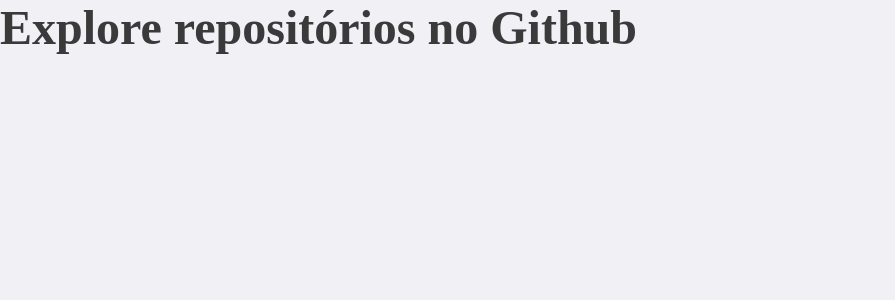
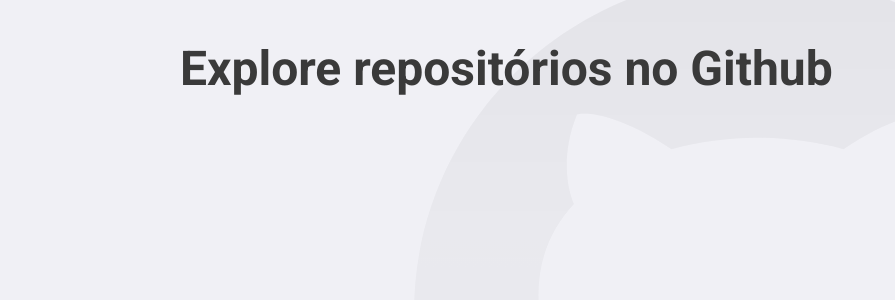
Before and after one commit to Guillescas/github_explorer, a React (Create React App) app: page / in a window 1280 px wide. Shown: the top 300 px of the page, without its empty margins (0-895 px from the left). Built offline with nearby package versions, Linux system fonts and the light colour scheme.

Commit message:
Global styles css completed

```diff
--- a/public/index.html
+++ b/public/index.html
@@ -7,6 +7,8 @@
     <meta name="theme-color" content="#3a3a3a" />
 
     <title>Github Explorer</title>
+
+    <link href="https://fonts.googleapis.com/css2?family=Roboto:wght@400;700&display=swap" rel="stylesheet">
   </head>
   <body>
     <noscript>You need to enable JavaScript to run this app.</noscript>
--- a/src/styles/global.ts
+++ b/src/styles/global.ts
@@ -1,4 +1,6 @@
 import { createGlobalStyle } from 'styled-components';
+
+import githubBackground from '../assets/github-background.svg';
 
 export default createGlobalStyle`
   * {
@@ -9,7 +11,21 @@
   }
 
   body {
-    background: #f0f0f5;
+    background: #f0f0f5 url(${githubBackground}) no-repeat 70% top;
     -webkit-font-smoothing: antialiased;
   }
+
+  body, input, button {
+    font: 16px Roboto, sans-serif;
+  }
+
+  #root {
+    max-width: 960px;
+    margin: 0 auto;
+    padding: 40px 20px;
+  }
+
+  button {
+    cursor: pointer;
+  }
 `;
```
